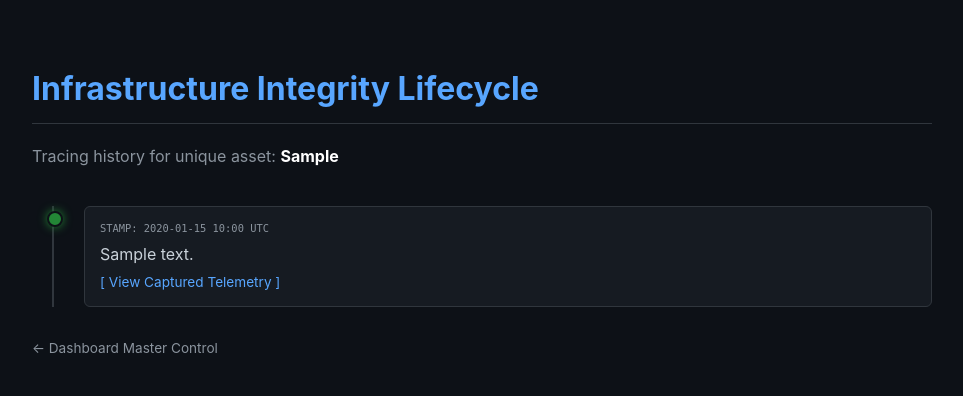
After one commit to Clinntech/SecuSys, a Flask app: a page that uses templates/asset_timeline.html in a window 1280 px wide. The commit adds this page. Shown: the top 396 px of the page, without its empty margins (158-1121 px from the left). Run offline with Flask 3, Linux system fonts and the light colour scheme; a user stored in the database is signed in; tables that the repository leaves empty hold one stand-in row (values such as "Sample post").

Commit message:
Updates today timeline

```diff
--- a/app.py
+++ b/app.py
@@ -62,7 +62,7 @@ def get_dashboard_hud(uid):
     # 2. Open Compliance Vulnerabilities (Unremediated)
     unresolved_risks = AuditRecord.query.filter_by(user_id=uid, remediation_status=0).filter(AuditRecord.threat_summary.like('%Identified%')).count()
 
-    # 3. NEW: Resilience Index (Global Hardening Average)
+    # 3. Resilience Index (Global Hardening Average)
     all_scores = [s.security_score for s in user_scans if s.security_score is not None]
     resilience = int(sum(all_scores) / len(all_scores)) if all_scores else 0
 
@@ -158,6 +158,7 @@ def logout():
 @app.route('/settings', methods=['GET', 'POST'])
 @login_required
 def settings():
+    # Dynamic settings management for different vendor hardware
     cfg = DeviceSettings.query.filter_by(user_id=current_user.id).first()
     if request.method == 'POST':
         ip, usr, pw = request.form.get('device_ip'), request.form.get('ssh_user'), request.form.get('ssh_password')
@@ -175,6 +176,9 @@ def settings():
 @app.route('/scan', methods=['POST'])
 @login_required
 def scan():
+    """
+    SaaS Batch Engine: Supports multiple target scanning via comma-delimited input.
+    """
     global last_scanned_ip
     # NEW STARTUP LOGIC: Batch Target Parsing (Subnet discovery ready)
     raw_input = request.form.get('target_ip').strip()
@@ -228,14 +232,39 @@ def scan():
             flash(f"SCAN HANDSHAKE FAILED: Asset {target} resolution error.", "danger")
 
     db.session.commit()
-    flash(f"System Check Complete: Hardening session for {len(target_list)} unique targets.", "success")
 
-    # Refresh Dashboard state variables
+    # REFRESH UI VARIABLES
     f_total = AuditRecord.query.count()
     f_logs = AuditRecord.query.filter_by(user_id=current_user.id).order_by(AuditRecord.scan_date.desc()).limit(15).all()
     f_assets, f_risks, f_resilience = get_dashboard_hud(current_user.id)
 
     return render_template('index.html', results=combined_feed, target=raw_input, audit_count=f_total, history=f_logs, assets_count=f_assets, risks_count=f_risks, resilience_score=f_resilience)
+
+# --- TODAY'S UPDATE: ASSET TIMELINE (Lifecycle Logic) ---
+@app.route('/timeline')
+@login_required
+def asset_timeline():
+    """
+    Asset Management Hub: Compiles every historical audit for a specific
+    unique IP target using query parameter identification (?ip=).
+    """
+    target_ip = request.args.get('ip')
+
+    if not target_ip:
+        flash("Handshake Violation: Target IP not specified in query.", "danger")
+        return redirect(url_for('index'))
+
+    # Fetch private lifecycle for specific IP
+    history = AuditRecord.query.filter_by(
+        target_ip=target_ip,
+        user_id=current_user.id
+    ).order_by(AuditRecord.scan_date.desc()).all()
+
+    if not history:
+        flash(f"IDENTIFICATION FAILURE: No telemetry history for asset {target_ip}.", "danger")
+        return redirect(url_for('index'))
+
+    return render_template('asset_timeline.html', ip=target_ip, timeline=history)
 
 @app.route('/audit/<int:record_id>')
 @login_required
@@ -250,8 +279,8 @@ def delete_audit(record_id):
     record = AuditRecord.query.get_or_404(record_id)
     if record.user_id != current_user.id: return redirect(url_for('index'))
     try:
-        db.session.delete(record); db.session.commit(); flash("Audit purged from forensic history.", "success")
-    except: db.session.rollback(); flash("Platform Exception during purge.", "danger")
+        db.session.delete(record); db.session.commit(); flash("Audit purged from history.", "success")
+    except: db.session.rollback(); flash("Fail.", "danger")
     return redirect(url_for('index'))
 
 @app.route('/download')
@@ -292,7 +321,7 @@ def export_inventory():
 @login_required
 def remediate(record_id):
     """
-    Closed-Loop Remediation Logic with Autonomous Verification Handshake
+    Verified Post-Handshake verification loop.
     """
     record = AuditRecord.query.get_or_404(record_id)
     if record.user_id != current_user.id: return redirect(url_for('index'))
@@ -305,34 +334,33 @@ def remediate(record_id):
     p_match = re.findall(r'Port (\d+)', str(record.ports_found))
     target_p = int(p_match[0]) if p_match else 80
 
-    # Multivendor Policy Generator (Handshake Selection)
+    # Multivendor Policy Selection
     if config.device_platform == 'cisco_ios':
         cli = f"access-list 101 deny tcp any any eq {target_p}"
     elif config.device_platform == 'linux':
         cli = f"iptables -A INPUT -p tcp --dport {target_p} -j DROP"
-    else: cli = f"Handshake Default for port {target_p}"
+    else: cli = f"Platform default deny for port {target_p}"
 
     try:
         handshake_fail = scan_port(record.target_ip, target_p)
         if not handshake_fail:
-            record.remediation_status, record.remediation_log = 1, f"VERIFIED: {config.device_platform.upper()} successful block of Port {target_p}."
+            record.remediation_status, record.remediation_log = 1, f"VERIFIED: {config.device_platform.upper()} Handshake blocked port {target_p}."
             db.session.commit(); flash("SYSTEM SUCCESS: Mitigation confirmed by secondary probe.", "success")
         else:
-            record.remediation_log = f"PROTOCOL FAILURE: Port {target_p} remains active on {config.device_platform}."
+            record.remediation_status, record.remediation_log = 0, "ALARM: Policy conflict identified."
             db.session.commit(); flash("SECUSYS WARNING: Policy Handshake Failure.", "danger")
     except: flash("ERROR: Telemetry tunnel interrupted.", "danger")
     return redirect(url_for('index'))
 
 def seed_intelligence():
-    """ Self-Filling Brain migration """
+    """ Database seeding for Well-Known port intelligence """
     with app.app_context():
         if Vulnerability.query.count() < 1000:
-            print("System Readiness Check: Synchronizing SQL knowledge...")
             for p in range(1, 1025):
                 if not Vulnerability.query.filter_by(port=p).first():
                     try: name = socket.getservbyport(p).upper()
-                    except: name = "DYNAMIC-PROFILE"
-                    db.session.add(Vulnerability(port=p, service=name, risk="LOW", description=f"Handshake at {p}", fix="Manual check suggested", cisco_acl=f"access-list 101 deny tcp any any eq {p}"))
+                    except: name = "UNMAPPED"
+                    db.session.add(Vulnerability(port=p, service=name, risk="LOW", description=f"Audit {p}", fix="Review Policy", cisco_acl=f"access-list 101 deny tcp any any eq {p}"))
             db.session.commit()
 
 if __name__ == '__main__':
--- /dev/null
+++ b/templates/asset_timeline.html
@@ -0,0 +1,43 @@
+<!DOCTYPE html>
+<html lang="en">
+<head>
+    <meta charset="UTF-8">
+    <title>Asset Lifecycle | {{ ip }}</title>
+    <style>
+        body { background: #0d1117; color: #c9d1d9; font-family: -apple-system, sans-serif; padding: 40px; }
+        .container { max-width: 900px; margin: auto; }
+        h1 { color: #58a6ff; border-bottom: 1px solid #30363d; padding-bottom: 15px; }
+
+        /* The Audit Thread Visuals */
+        .thread { border-left: 2px solid #30363d; margin-left: 20px; padding: 0; list-style: none; }
+        .audit-point { position: relative; padding-left: 30px; margin-bottom: 30px; }
+        .audit-point::before { content: ""; position: absolute; left: -7px; top: 5px; width: 12px; height: 12px; background: #30363d; border: 2px solid #0d1117; border-radius: 50%; }
+
+        .point-green::before { background: #238636; box-shadow: 0 0 10px #238636; }
+        .point-red::before { background: #f85149; box-shadow: 0 0 10px #f85149; }
+
+        .report-card { background: #161b22; border: 1px solid #30363d; padding: 15px; border-radius: 6px; }
+        .meta-text { color: #8b949e; font-size: 0.8em; margin-bottom: 10px; font-family: monospace;}
+    </style>
+</head>
+<body>
+    <div class="container">
+        <h1>Infrastructure Integrity Lifecycle</h1>
+        <p style="color: #8b949e; margin-bottom: 40px;">Tracing history for unique asset: <strong style="color:white;">{{ ip }}</strong></p>
+
+        <div class="thread">
+            {% for audit in timeline %}
+            <div class="audit-point {% if audit.remediation_status == 1 %}point-green{% else %}point-red{% endif %}">
+                <div class="report-card">
+                    <div class="meta-text">STAMP: {{ audit.scan_date.strftime('%Y-%m-%d %H:%M') }} UTC</div>
+                    <div>{{ audit.threat_summary }}</div>
+                    <a href="{{ url_for('audit_detail', record_id=audit.id) }}" style="color: #58a6ff; text-decoration: none; font-size: 0.85em; display: inline-block; margin-top: 10px;">[ View Captured Telemetry ]</a>
+                </div>
+            </div>
+            {% endfor %}
+        </div>
+
+        <a href="/" style="color: #8b949e; text-decoration: none; font-size: 0.85em;">← Dashboard Master Control</a>
+    </div>
+</body>
+</html>
```
Also changed, not shown: templates/index.html (+16 -12 lines).
